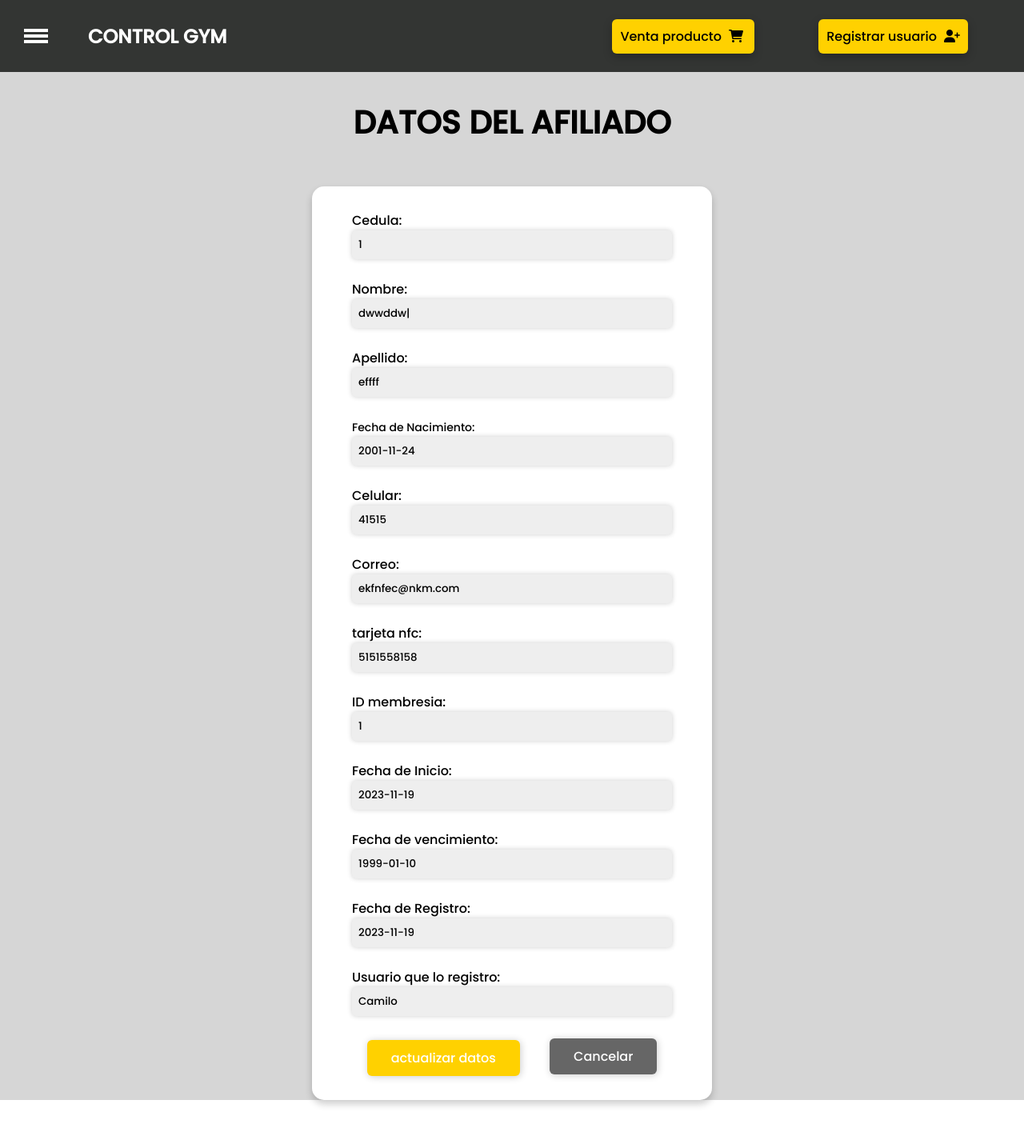
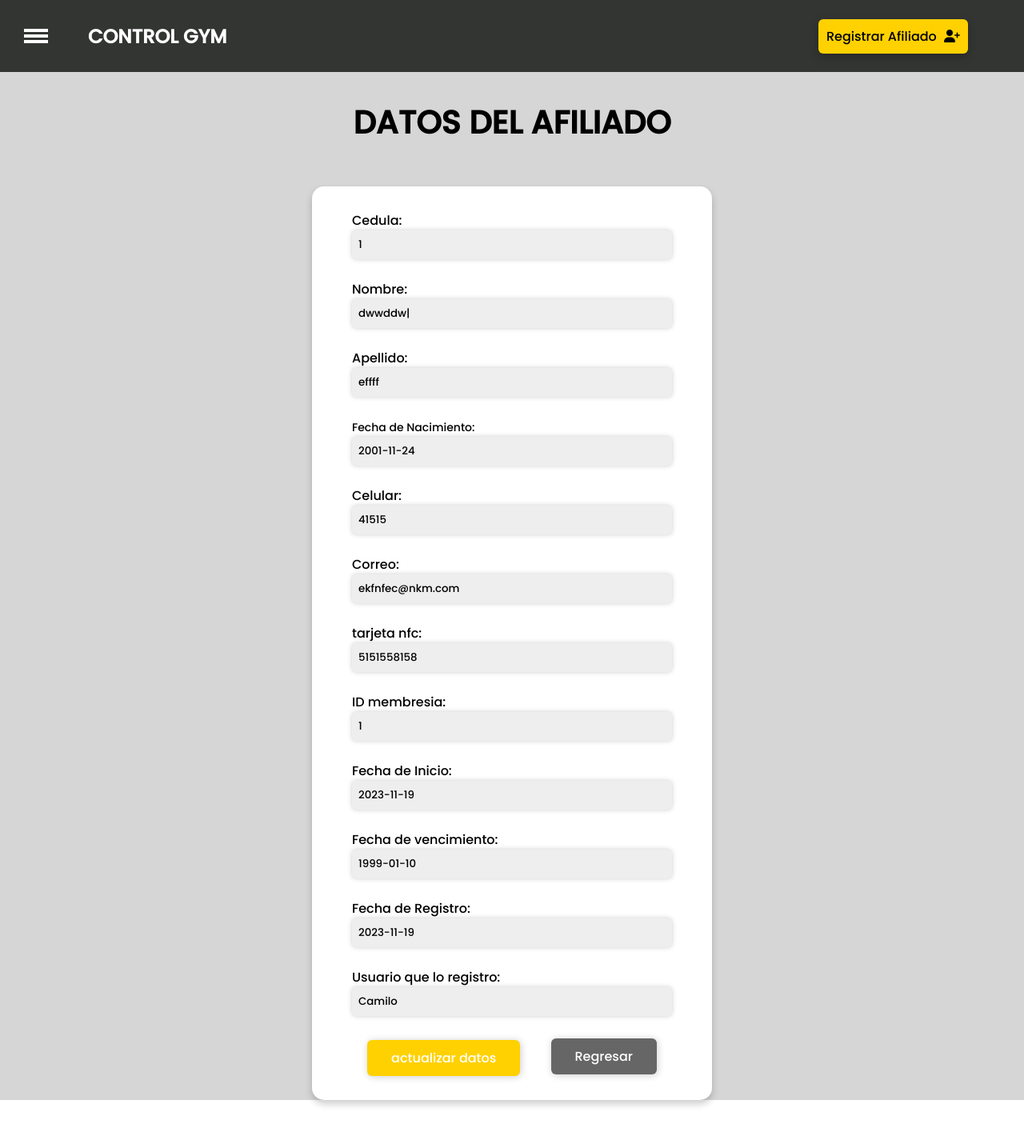
Before and after one commit to Horux69/proyecto_gym, a Flask app: page /afiliados/info/1 in a window 1280 px wide. Shown: the whole page at 80% size. Run offline with Flask 3, Linux system fonts and the light colour scheme; the visitor is signed in with stand-in values (Sample User, id 1); data comes from the database, SQL or seed files in the repository; some libraries are stand-ins or nearby versions.

Commit message:
arreglo fecha de registro de afiliados y iconos Co-authored-by: Cristian Vanegas <Sagenav0@users.noreply.github.com> Co-authored-by: christian grajales <Cris0888@users.noreply.github.com>

```diff
--- a/app.py
+++ b/app.py
@@ -301,10 +301,12 @@ def afiliados():
 
         # fecha de nacimiento maxima (hace 16 años)
         fecha_maxima = fecha_actual - timedelta(days=(16 * 365))
+        print(fecha_maxima)
 
 
         # fecha de nacimiento minima (hace 70 años)
         fecha_minima = fecha_actual - timedelta(days=(70 * 365))
+        print(fecha_minima)
 
         return render_template('dashboard/afiliados.html', afiliados = resultado, resulMem = membresias, minima = fecha_minima, maxima = fecha_maxima)
     else:
--- a/static/css/operadores.css
+++ b/static/css/operadores.css
@@ -356,7 +356,7 @@ width: 100%;
     border-radius: 8px;
     color: #fff;
     padding: 8px 20px;
-    background-color: #1a3939;
+    background-color: #333533;
 }
 
 .btn_eliminar {
--- a/templates/dashboard/afiliados.html
+++ b/templates/dashboard/afiliados.html
@@ -45,7 +45,7 @@
             {% if not session["rol"] == 'entrenador' %}
             <a onclick="return confirm('Seguro quiere eliminar a este afiliado?')" class="btn_eliminar" href="/afiliados/desactivarAfiliado/{{resul[0]}}"><i class="fa-solid fa-trash"></i></a>
             {% endif %}
-            <a class="btn_info" href="/afiliados/info/{{resul[0]}}"><i class="fa-solid fa-circle-info" style="color: #ffd100;"></i></a>
+            <a class="btn_info" href="/afiliados/info/{{resul[0]}}"><i class="fa-solid fa-address-card" style="color: #ffd100;"></i></a>
 
             </td>
         </tr>
@@ -85,7 +85,7 @@
                     <input type="text" class="inputText" id="apellidos" name="apellidos" pattern="[A-Za-z\s]{4,20}" maxlength="20" minlength="4" placeholder="Apellidos" required>
 
                     <label for="fecha_nac" style="font-size: 14px;">Fecha de Nacimiento:</label>
-                    <input type="date" class="inputText" min="{{ minima }}" max="{{ maxima }}" id="fecha_nac" name="fecha_nac" placeholder="año/mes/dia" required>
+                    <input type="date" class="inputText" min="{{ minima.strftime('%Y-%m-%d') }}" max="{{ maxima.strftime('%Y-%m-%d') }}" id="fecha_nac" name="fecha_nac" placeholder="año/mes/dia" required>
 
                     <input type="tel" class="inputText" id="telefono" pattern="[0-9]{10}" minlength="10" maxlength="10" name="telefono" placeholder="Telefono Movil" required>
 
--- a/templates/dashboard/cabecera.html
+++ b/templates/dashboard/cabecera.html
@@ -10,8 +10,8 @@
                 <li><a href="/inventario">Inventario de Productos</a></li>
                 <li><a href="/afiliados">Afiliados</a></li>
                 <li><a href="/membresias">Membresias</a></li>
-                <li><a href="#">Servicios</a></li>
-                <li><a href="#">Contacto</a></li>
+                <!-- <li><a href="#">Servicios</a></li>
+                <li><a href="#">Contacto</a></li> -->
                 </div>
                 <div class="salir">
                     <a class="btn_cerrar" href="/dashboard/cerrar">Cerrar Sesion</a>
@@ -27,12 +27,55 @@
             <a href="/inicio">CONTROL GYM</a>
         </div>
         <div class="btn">
-            <a href="/inventario">Venta producto <i class="fa-solid fa-cart-shopping"></i> </a>
-            <a href="/afiliados" class="boton_user">Registrar usuario <i class="fa-solid fa-user-plus"></i> </a>
+
+            <a href="/afiliados" class="boton_user">Registrar Afiliado <i class="fa-solid fa-user-plus"></i> </a>
+           <!--  <div class="boton_registrar_ope">
+                <a href="" class="boton_ope">Agregar Afiliados<i class="fa-solid fa-user-plus"></i></a>
+            </div> -->
+
         </div>
     </nav>
 
-<!--     <section class="modal_user">
+    <!-- <section class="modal">
+        <div class="modal_container">
+            <a href="#" class="modal_close"><i class="fa-solid fa-xmark fa-xl"></i></a>
+            <div class="container_form">
+                <div class="form_container">
+                    <h2 class="titulo">AGREGAR UN AFILIADO</h2>
+                    <form id="formulario" action="/afiliados/agregarAfiliado" method="POST">
+                        <div class="content">
+
+                            <input type="text" class="inputText" id="cedula" name="cedula" pattern="[0-9]{6,15}" maxlength="15" minlength="6" placeholder="Cedula" required>
+
+                            <input type="text" class="inputText" id="nombres" name="nombres" pattern="[A-Za-z\s]{2,20}" maxlength="20" minlength="2" placeholder="Nombres" required>
+
+                            <input type="text" class="inputText" id="apellidos" name="apellidos" pattern="[A-Za-z\s]{4,20}" maxlength="20" minlength="4" placeholder="Apellidos" required>
+
+                            <label for="fecha_nac" style="font-size: 14px;">Fecha de Nacimiento:</label>
+                            <input type="date" class="inputText" min="{{ minima }}" max="{{ maxima }}" id="fecha_nac" name="fecha_nac" placeholder="año/mes/dia" required>
+
+                            <input type="tel" class="inputText" id="telefono" pattern="[0-9]{10}" minlength="10" maxlength="10" name="telefono" placeholder="Telefono Movil" required>
+
+                            <input type="email" class="inputText" id="email" name="email" pattern="[A-Za-z-_0-9]+@[A-Za-z]\.[a-z]{2,40}" minlength="2" maxlength="40" placeholder="Correo Electronico" required>
+
+                            <input type="number" class="inputText" id="nfc" name="nfc" placeholder="tarjeta nfc" required>
+
+                            <label for="membresia" style="font-size: 14px;">Membresia:</label>
+                            <select class="inputText" name="membresia" id="membresia" required>
+                                {% for resul in resulMem %}
+                                <option value="{{ resul[0] }}">{{ resul[1] }}</option>
+                                {% endfor %}
+                            </select>
+                        </div>
+                        <button type="submit" class="buttonSumit">Agregar</button>
+                    </form>
+                </div>
+            </div>
+        </div>
+        </section> -->
+
+<!--
+    <section class="modal_user">
         <div class="modal_container">
             <a href="#" class="modal_close_user"><i class="fa-solid fa-xmark fa-xl"></i></a>
             <div class="container_form">
@@ -68,4 +111,4 @@
                 </div>
             </div>
         </div>
-        </section> -->
+        </section>  -->
--- a/templates/dashboard/infoafiliados.html
+++ b/templates/dashboard/infoafiliados.html
@@ -60,7 +60,7 @@
                 {% if session["rol"] == 'entrenador' or session["rol"] == 'administrador' %}
                 <button type="submit" onclick="return confirm('actualizar datos?')" class="buttonSumit2">actualizar datos</button>
                 {% endif %}
-                <a href="/afiliados" class="btn_desactivar">Cancelar</a>
+                <a href="/afiliados" class="btn_desactivar">Regresar</a>
             </div>
 
     </form>
--- a/templates/dashboard/infoperador.html
+++ b/templates/dashboard/infoperador.html
@@ -48,8 +48,8 @@
         </div>
 
             <div class="btn_accion">
-                <a href="/operadores/desactivar/{{operadores[0]}}" onclick="return confirm('Seguro quiere eliminar este operador?')" class="buttonSumit">Eliminar</a>
-                <a href="/operadores" class="btn_desactivar">Cancelar</a>
+                <!-- <a href="/operadores/desactivar/{{operadores[0]}}" onclick="return confirm('Seguro quiere eliminar este operador?')" class="buttonSumit"><i class="fa-solid fa-trash"></i></a> -->
+                <a href="/operadores" class="btn_desactivar">Regresar</a>
             </div>
 
     </form>
```
